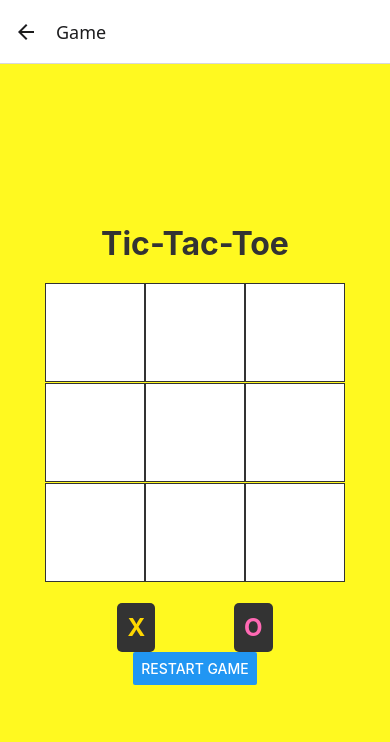
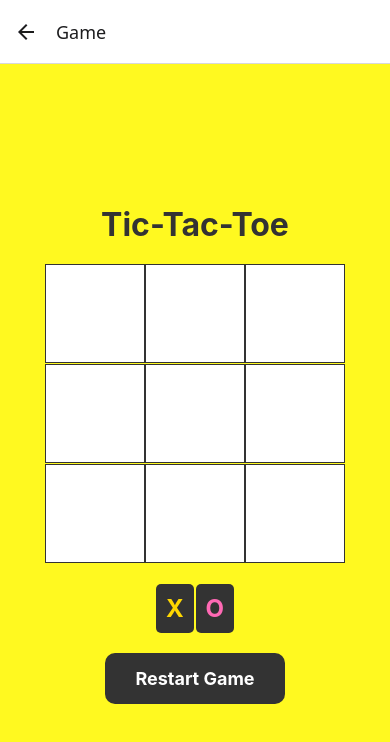
Before and after one commit to chinedu-amaechi/TicTacToeApp, a React Native app: screen /Game in a window 390 px wide. Shown: the top 742 px of the page. Built offline with nearby package versions, Linux system fonts and the light colour scheme.

Commit message:
Updating the GameScreen
Styling and Button functionality

```diff
--- a/src/screens/GameScreen.js
+++ b/src/screens/GameScreen.js
@@ -1,6 +1,6 @@
 // src/screens/GameScreen.js
 import React, { useState } from 'react';
-import { View, Text, Button } from 'react-native';
+import { View, Text, TouchableOpacity } from 'react-native';
 import Board from '../components/Board';
 import calculateWinner from '../utils/calculateWinner';
 import styles from './styles/GameScreenStyles';
@@ -46,7 +46,9 @@ const GameScreen = ({ navigation }) => {
         <Text style={styles.playerX}>X</Text>
         <Text style={styles.playerO}>O</Text>
       </View>
-      <Button title="Restart Game" onPress={restartGame} />
+      <TouchableOpacity style={styles.restartButton} onPress={restartGame}>
+        <Text style={styles.buttonText}>Restart Game</Text>
+      </TouchableOpacity>
     </View>
   );
 };
--- a/src/screens/styles/GameScreenStyles.js
+++ b/src/screens/styles/GameScreenStyles.js
@@ -6,7 +6,7 @@ const styles = StyleSheet.create({
     flex: 1,
     justifyContent: 'center',
     alignItems: 'center',
-    backgroundColor: '#FFF920', // Yellow background
+    backgroundColor: '#FFF920', // Light beige background color
   },
   title: {
     fontSize: 32,
@@ -16,8 +16,8 @@ const styles = StyleSheet.create({
   },
   players: {
     flexDirection: 'row',
-    justifyContent: 'space-around',
-    width: '60%',
+    justifyContent: 'space-between',
+    width: '20%', // Adjusted width to bring PlayerO and PlayerX closer
     marginTop: 20,
   },
   playerX: {
@@ -36,6 +36,18 @@ const styles = StyleSheet.create({
     padding: 10,
     borderRadius: 5,
   },
+  restartButton: {
+    backgroundColor: '#333',
+    paddingVertical: 15,
+    paddingHorizontal: 30,
+    borderRadius: 10,
+    marginTop: 20,
+  },
+  buttonText: {
+    color: '#fff',
+    fontSize: 18,
+    fontWeight: 'bold',
+  },
 });
 
 export default styles;
```
